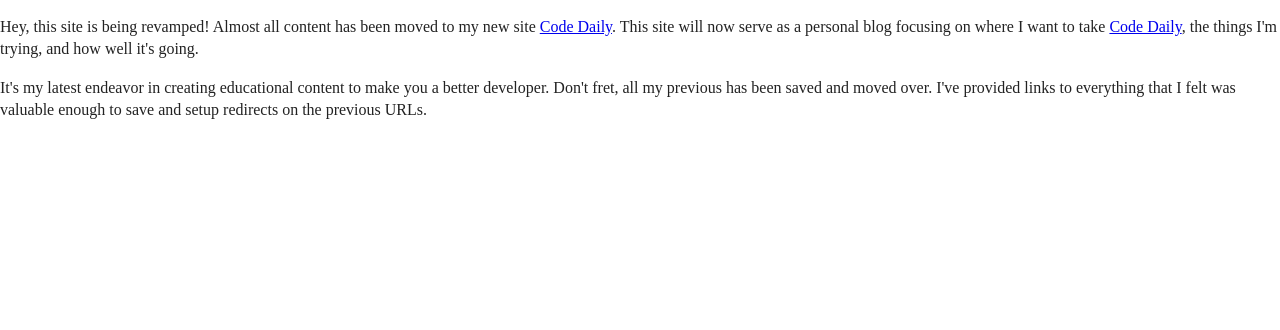
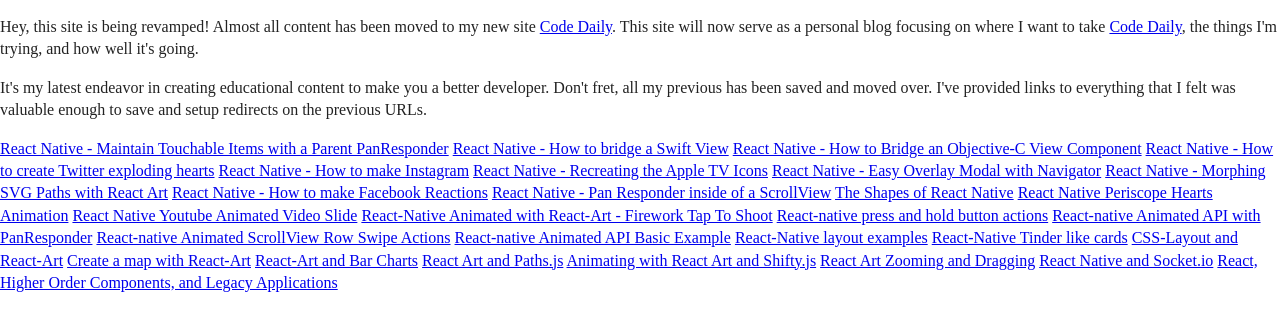
Before and after one commit to browniefed/new_blog, a plain HTML site: page index.html in a window 1280 px wide. Drawn offline with Linux system fonts and the light colour scheme.

Commit message:
Add all redirects

```diff
--- a/index.html
+++ b/index.html
@@ -21,8 +21,34 @@
     <p>It's my latest endeavor in creating educational content to make you a better developer. Don't fret, all my previous has
       been saved and moved over. I've provided links to everything that I felt was valuable enough to save and setup redirects
       on the previous URLs.</p>
-
-
+    <a href="https://codedaily.io/tutorials/1/Maintain-Touchable-Items-with-a-Parent-PanResponder-in-React-Native">React Native - Maintain Touchable Items with a Parent PanResponder</a>
+    <a href="https://codedaily.io/tutorials/13/How-to-bridge-a-Swift-View">React Native - How to bridge a Swift View</a>
+    <a href="https://codedaily.io/tutorials/14/How-to-Bridge-an-Objective-C-View-Component">React Native - How to Bridge an Objective-C View Component</a>
+    <a href="https://codedaily.io/tutorials/15/How-to-Create-Twitter-Exploding-Hearts">React Native - How to create Twitter exploding hearts</a>
+    <a href="https://codedaily.io/tutorials/16/How-to-Make-Instagram">React Native - How to make Instagram</a>
+    <a href="https://codedaily.io/tutorials/17/Recreating-the-Apple-TV-Icons">React Native - Recreating the Apple TV Icons</a>
+    <a href="https://codedaily.io/tutorials/18/Easy-Overlay-Modal-with-Navigator">React Native - Easy Overlay Modal with Navigator</a>
+    <a href="https://codedaily.io/tutorials/19/Morphing-SVG-Paths-with-React-Art">React Native - Morphing SVG Paths with React Art</a>
+    <a href="https://codedaily.io/tutorials/20/How-to-make-Facebook-Reactions">React Native - How to make Facebook Reactions</a>
+    <a href="https://codedaily.io/tutorials/21/Pan-Responder-Inside-of-a-ScrollView">React Native - Pan Responder inside of a ScrollView</a>
+    <a href="https://codedaily.io/tutorials/22/The-Shapes-of-React-Native">The Shapes of React Native</a>
+    <a href="https://codedaily.io/tutorials/23/React-Native-Periscope-Hearts-Animation">React Native Periscope Hearts Animation</a>
+    <a href="https://codedaily.io/tutorials/10/Create-a-Youtube-Video-Page-with-Animated-Video-Drag-to-Corner-in-React-Native">React Native Youtube Animated Video Slide</a>
+    <a href="https://codedaily.io/tutorials/37/React-Native-Animated-with-React-Art-Firework-Tap-To-Shoot">React-Native Animated with React-Art - Firework Tap To Shoot</a>
+    <a href="https://codedaily.io/tutorials/24/React-Native-Press-and-Hold-Button-Actions">React-native press and hold button actions</a>
+    <a href="https://codedaily.io/tutorials/36/React-Native-Animated-API-with-PanResponder">React-native Animated API with PanResponder</a>
+    <a href="https://codedaily.io/tutorials/38/React-Native-Animated-ScrollView-Row-Swipe-Actions">React-native Animated ScrollView Row Swipe Actions</a>
+    <a href="https://codedaily.io/tutorials/35/React-native-Animated-API-Basic-Example">React-native Animated API Basic Example</a>
+    <a href="https://codedaily.io/tutorials/34/React-Native-Layout-Examples">React-Native layout examples</a>
+    <a href="https://codedaily.io/tutorials/33/React-Native-Tinder-like-cards">React-Native Tinder like cards</a>
+    <a href="https://codedaily.io/tutorials/32/CSS-Layout-and-React-Art">CSS-Layout and React-Art</a>
+    <a href="https://codedaily.io/tutorials/31/Create-a-map-with-React-Art">Create a map with React-Art</a>
+    <a href="https://codedaily.io/tutorials/30/React-Art-and-Bar-Charts">React-Art and Bar Charts</a>
+    <a href="https://codedaily.io/tutorials/29/React-Art-and-Pathsjs">React Art and Paths.js</a>
+    <a href="https://codedaily.io/tutorials/28/Animating-with-React-Art-and-Shiftyjs">Animating with React Art and Shifty.js</a>
+    <a href="https://codedaily.io/tutorials/27/React-Art-Zooming-and-Dragging">React Art Zooming and Dragging</a>
+    <a href="https://codedaily.io/tutorials/26/React-Native-and-Socketio">React Native and Socket.io</a>
+    <a href="https://codedaily.io/tutorials/25/React-Higher-Order-Components-and-Legacy-Applications">React, Higher Order Components, and Legacy Applications</a>
   </div>
   <script>
     window.ga = function () {
```
Also changed, not shown: 1 other file.
